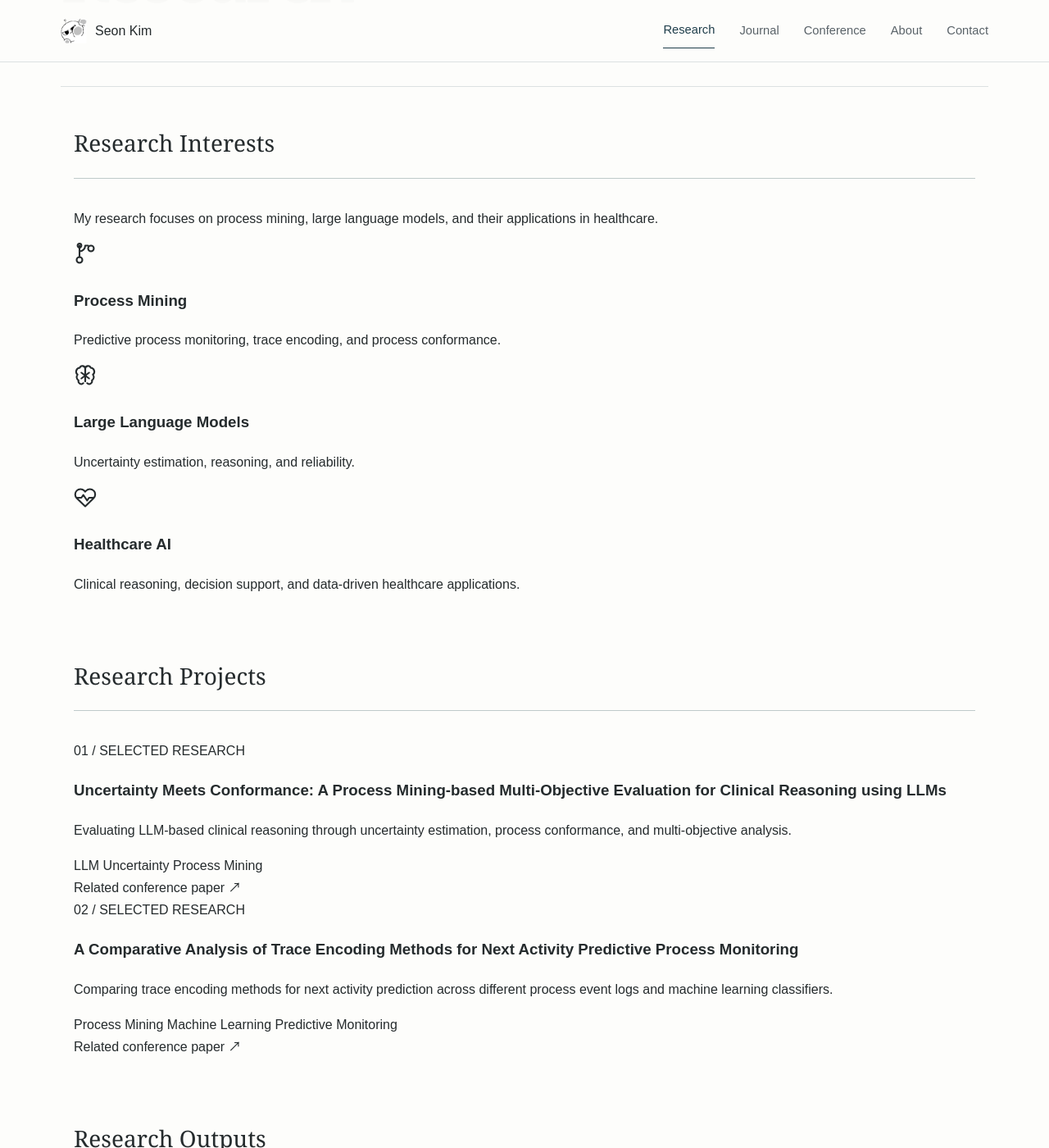
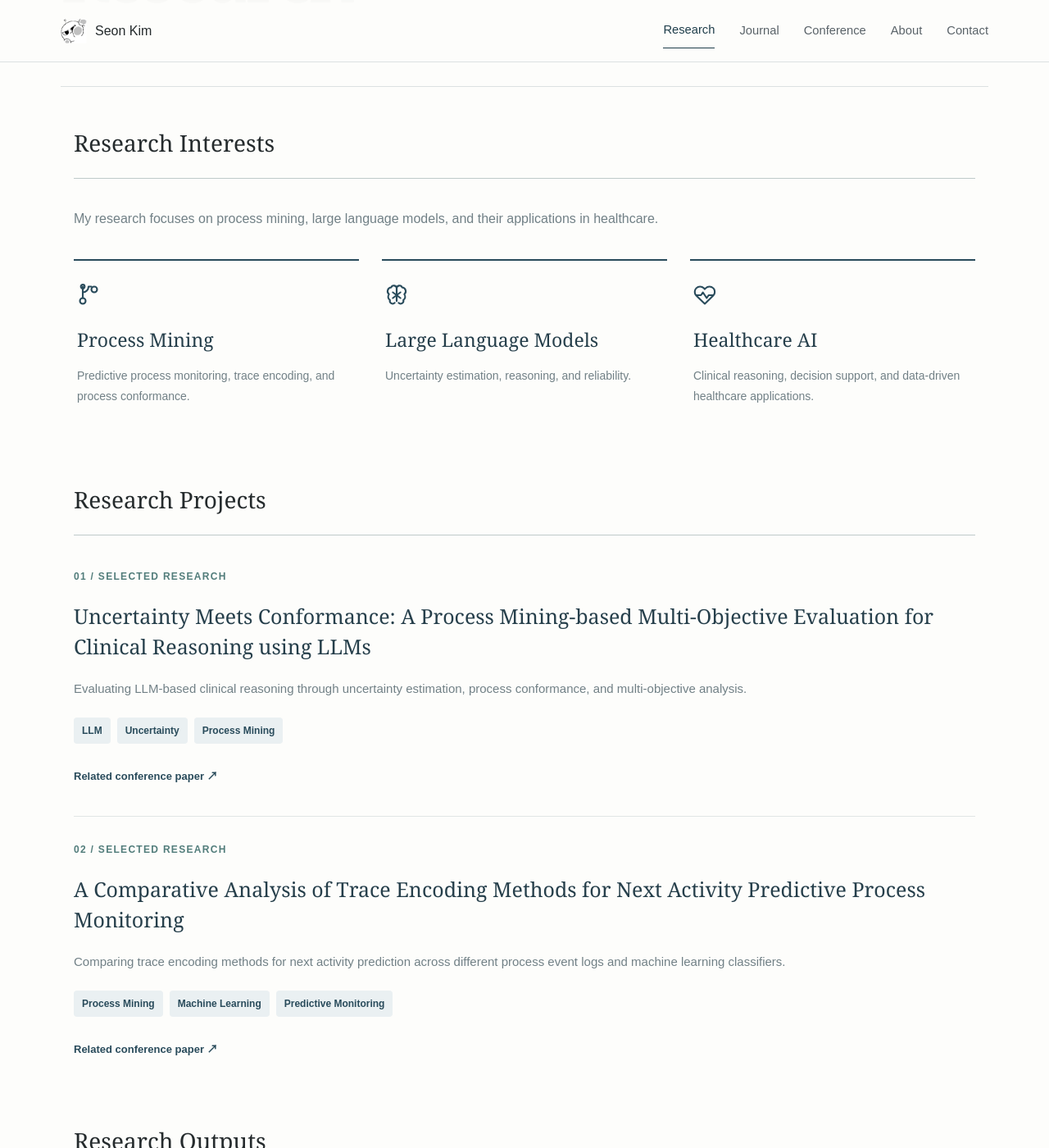
Before and after one commit to KSO012/KSO012.github.io, a Jekyll site: the page built from research.md, in a window 1280 px wide and 1400 px high, scrolled down 307 px. Shown: the whole window at 82% size. Built offline with Jekyll 4.4.1, drawn with Linux system fonts in a browser that asks for light colours.

Commit message:
Update style.css

```diff
--- a/assets/style.css
+++ b/assets/style.css
@@ -59,6 +59,249 @@
   min-height: 0;
   height: auto;
   padding-bottom: 24px;
+}
+
+
+/* =========================================
+   RESEARCH PAGE
+========================================= */
+
+/* Research Interests */
+
+.research-intro {
+  margin: 0 0 35px;
+  color: #718086;
+  font-size: 16px;
+  line-height: 1.8;
+}
+
+.research-interests {
+  display: grid;
+  grid-template-columns: repeat(3, minmax(0, 1fr));
+  gap: 28px;
+}
+
+.research-interest {
+  min-width: 0;
+  padding: 28px 4px 15px;
+  border-top: 2px solid #294b5b;
+}
+
+.research-interest-icon {
+  display: flex;
+  align-items: center;
+  justify-content: flex-start;
+  margin-bottom: 24px;
+  color: #294b5b;
+}
+
+.research-interest h3 {
+  margin: 0 0 15px;
+  color: #263f4b;
+  font-family: Georgia, serif;
+  font-size: 23px;
+  font-weight: 400;
+  line-height: 1.4;
+}
+
+.research-interest p {
+  margin: 0;
+  color: #718086;
+  font-size: 14px;
+  line-height: 1.8;
+}
+
+
+/* =========================================
+   RESEARCH PROJECTS
+========================================= */
+
+.research-project {
+  padding: 30px 0 35px;
+  border-bottom: 1px solid #e1e6e5;
+}
+
+.research-project:first-child {
+  padding-top: 5px;
+}
+
+.research-project:last-child {
+  border-bottom: none;
+  padding-bottom: 0;
+}
+
+.research-project-label {
+  margin-bottom: 20px;
+  color: #527d7b;
+  font-size: 12px;
+  font-weight: 700;
+  letter-spacing: 1.3px;
+}
+
+.research-project h3 {
+  margin: 0 0 18px;
+  color: #263f4b;
+  font-family: Georgia, serif;
+  font-size: 25px;
+  font-weight: 400;
+  line-height: 1.5;
+}
+
+.research-project p {
+  margin: 0 0 22px;
+  color: #718086;
+  font-size: 15px;
+  line-height: 1.8;
+}
+
+/* Research Tags */
+
+.research-tags {
+  display: flex;
+  flex-wrap: wrap;
+  gap: 8px;
+  margin-bottom: 25px;
+}
+
+.research-tags span {
+  padding: 6px 10px;
+  border-radius: 4px;
+  background: #eaf0f2;
+  color: #294b5b;
+  font-size: 12px;
+  font-weight: 600;
+}
+
+/* Project Links */
+
+.research-project-link {
+  display: inline-block;
+  color: #294b5b;
+  font-size: 13px;
+  font-weight: 600;
+  text-decoration: none;
+  transition: color 0.2s ease;
+}
+
+.research-project-link:hover {
+  color: #527d7b;
+  text-decoration: underline;
+  text-underline-offset: 5px;
+}
+
+
+/* =========================================
+   RESEARCH OUTPUTS
+========================================= */
+
+.research-output {
+  display: flex;
+  align-items: center;
+  justify-content: space-between;
+  gap: 20px;
+  padding: 25px 0;
+
+  border-bottom: 1px solid #e1e6e5;
+
+  color: #263f4b;
+  font-size: 16px;
+  font-weight: 600;
+  text-decoration: none;
+
+  transition: color 0.2s ease;
+}
+
+.research-output:first-child {
+  padding-top: 5px;
+}
+
+.research-output:last-child {
+  border-bottom: none;
+}
+
+.research-output:hover {
+  color: #527d7b;
+}
+
+.research-output-arrow {
+  color: #849092;
+  font-size: 22px;
+  font-weight: 400;
+  transition: transform 0.2s ease;
+}
+
+.research-output:hover .research-output-arrow {
+  transform: translate(3px, -3px);
+}
+
+/* Keyboard navigation */
+
+.research-project-link:focus-visible,
+.research-output:focus-visible {
+  outline: 2px solid #416a79;
+  outline-offset: 4px;
+}
+
+
+/* =========================================
+   RESPONSIVE
+========================================= */
+
+/* Tablet */
+
+@media (max-width: 980px) {
+
+  .research-interests {
+    grid-template-columns: repeat(2, minmax(0, 1fr));
+    gap: 24px;
+  }
+
+}
+
+/* Mobile */
+
+@media (max-width: 640px) {
+
+  .research-intro {
+    font-size: 14px;
+    margin-bottom: 28px;
+  }
+
+  .research-interests {
+    grid-template-columns: 1fr;
+    gap: 20px;
+  }
+
+  .research-interest {
+    padding: 22px 4px 10px;
+  }
+
+  .research-interest h3 {
+    font-size: 22px;
+  }
+
+  .research-project h3 {
+    font-size: 21px;
+  }
+
+  .research-project p {
+    font-size: 14px;
+  }
+
+  .research-output {
+    font-size: 14px;
+  }
+
+}
+
+@media (prefers-reduced-motion: reduce) {
+
+  .research-project-link,
+  .research-output,
+  .research-output-arrow {
+    transition: none;
+  }
+
 }
 
 
```
